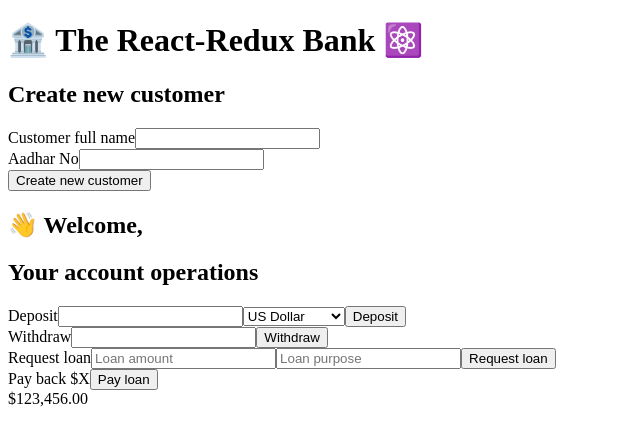
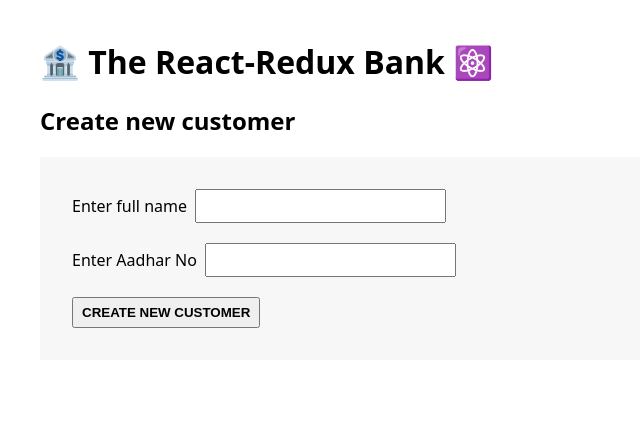
Before and after one commit to Aishwarya9425/React-Redux-BankAccount, a React (Create React App) app: page / in a window 1280 px wide. Shown: the top 444 px of the page, without its empty margins (0-640 px from the left). Built offline with nearby package versions, Linux system fonts and the light colour scheme.

Commit message:
dispatch actions

```diff
--- a/src/App.js
+++ b/src/App.js
@@ -2,15 +2,23 @@ import CreateCustomer from "./features/customers/CreateCustomer";
 import Customer from "./features/customers/Customer";
 import AccountOperations from "./features/accounts/AccountOperations";
 import BalanceDisplay from "./features/accounts/BalanceDisplay";
+import { useSelector } from "react-redux";
 
 function App() {
+  const fullName = useSelector((store) => store.customer.fullName);
   return (
     <div>
       <h1>🏦 The React-Redux Bank ⚛️</h1>
-      <CreateCustomer />
-      <Customer />
-      <AccountOperations />
-      <BalanceDisplay />
+      {/* render createCustomer only when no customer is created */}
+      {fullName === "" ? (
+        <CreateCustomer />
+      ) : (
+        <>
+          <Customer />
+          <AccountOperations />
+          <BalanceDisplay />
+        </>
+      )}
     </div>
   );
 }
--- a/src/features/accounts/AccountOperations.js
+++ b/src/features/accounts/AccountOperations.js
@@ -1,19 +1,48 @@
 import { useState } from "react";
+import { useDispatch, useSelector } from "react-redux";
+import { deposit, payLoan, requestLoan, withdraw } from "./accountSlice";
 
 function AccountOperations() {
   const [depositAmount, setDepositAmount] = useState("");
   const [withdrawalAmount, setWithdrawalAmount] = useState("");
   const [loanAmount, setLoanAmount] = useState("");
   const [loanPurpose, setLoanPurpose] = useState("");
-  const [currency, setCurrency] = useState("USD");
+  const [currency, setCurrency] = useState("INR");
 
-  function handleDeposit() {}
+  const dispatch = useDispatch();
+  const {
+    loan: currentLoan,
+    loanPurpose: currentLoanPurpose,
+    balance,
+  } = useSelector((store) => store.account);
 
-  function handleWithdrawal() {}
+  console.log("currentLoan",currentLoan);
+  console.log("currentLoanPurpose",currentLoanPurpose);
+  console.log("balance",balance);
 
-  function handleRequestLoan() {}
+  function handleDeposit() {
+    if (!depositAmount) return;
+    dispatch(deposit(depositAmount));
+    //reset input field
+    setDepositAmount("");
+  }
 
-  function handlePayLoan() {}
+  function handleWithdrawal() {
+    if (!withdrawalAmount) return;
+    dispatch(withdraw(withdrawalAmount));
+    setWithdrawalAmount("");
+  }
+
+  function handleRequestLoan() {
+    if (!loanAmount || !loanPurpose) return;
+    dispatch(requestLoan({ loanAmount, loanPurpose }));
+    setLoanAmount("");
+    setLoanPurpose("");
+  }
+
+  function handlePayLoan() {
+    dispatch(payLoan());
+  }
 
   return (
     <div>
@@ -30,6 +59,7 @@ function AccountOperations() {
             value={currency}
             onChange={(e) => setCurrency(e.target.value)}
           >
+            <option value="INR">Indian Rupees</option>
             <option value="USD">US Dollar</option>
             <option value="EUR">Euro</option>
             <option value="GBP">British Pound</option>
@@ -66,10 +96,15 @@ function AccountOperations() {
           <button onClick={handleRequestLoan}>Request loan</button>
         </div>
 
-        <div>
-          <span>Pay back $X</span>
-          <button onClick={handlePayLoan}>Pay loan</button>
-        </div>
+        {currentLoan > 0 && (
+          <div>
+            <span>
+              Pay back ₹{currentLoan} Reason : ({currentLoanPurpose}){" "}
+            </span>
+            <button onClick={handlePayLoan}>Pay loan</button>
+          </div>
+        )}
+
       </div>
     </div>
   );
--- a/src/features/customers/CreateCustomer.js
+++ b/src/features/customers/CreateCustomer.js
@@ -1,24 +1,31 @@
 import { useState } from "react";
+import { useDispatch } from "react-redux";
+import { createCustomer } from "./customerSlice";
 
 function Customer() {
   const [fullName, setFullName] = useState("");
   const [aadharNo, setAadharNo] = useState("");
 
-  function handleClick() {}
+  const dispatch = useDispatch();
+
+  function handleClick() {
+    if (!fullName || !aadharNo) return;
+    dispatch(createCustomer(fullName, aadharNo));
+  }
 
   return (
     <div>
       <h2>Create new customer</h2>
       <div className="inputs">
         <div>
-          <label>Customer full name</label>
+          <label>Enter full name</label>
           <input
             value={fullName}
             onChange={(e) => setFullName(e.target.value)}
           />
         </div>
         <div>
-          <label>Aadhar No</label>
+          <label>Enter Aadhar No</label>
           <input
             value={aadharNo}
             onChange={(e) => setAadharNo(e.target.value)}
--- a/src/features/customers/customerSlice.js
+++ b/src/features/customers/customerSlice.js
@@ -38,8 +38,3 @@ export function createCustomer(fullName, aadharNo) {
 export function updateName(fullName) {
   return { type: "customer/updateName", payload: fullName };
 }
-
-// store.dispatch(createCustomer("Aishwarya J", "12345678"));
-// console.log(store.getState());
-// store.dispatch(updateName("Deepika"));
-// console.log(store.getState());
--- a/src/index.css
+++ b/src/index.css
@@ -1,6 +1,6 @@
 body {
-  font-family: system-ui, -apple-system, BlinkMacSystemFont, 'Segoe UI', Roboto,
-    Oxygen, Ubuntu, Cantarell, 'Open Sans', 'Helvetica Neue', sans-serif;
+  font-family: system-ui, -apple-system, BlinkMacSystemFont, "Segoe UI", Roboto,
+    Oxygen, Ubuntu, Cantarell, "Open Sans", "Helvetica Neue", sans-serif;
   margin: 40px;
 }
 
--- a/src/index.js
+++ b/src/index.js
@@ -1,9 +1,9 @@
 import React from "react";
 import ReactDOM from "react-dom/client";
+import "./index.css";
 import App from "./App";
 import store from "./store";
 import { Provider } from "react-redux";
-
 // store.dispatch(deposit(500));
 // store.dispatch(createCustomer("Aishwarya J", "12345678"));
 // console.log(store.getState());
```
